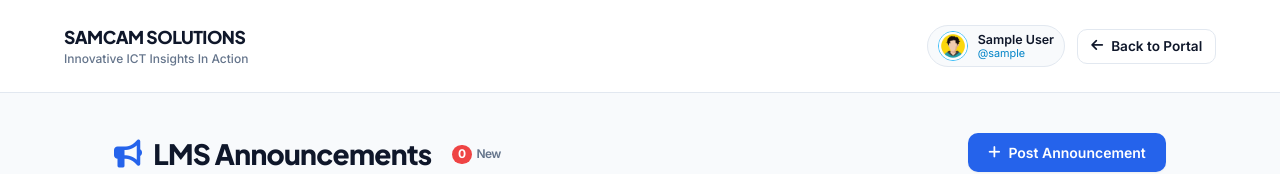
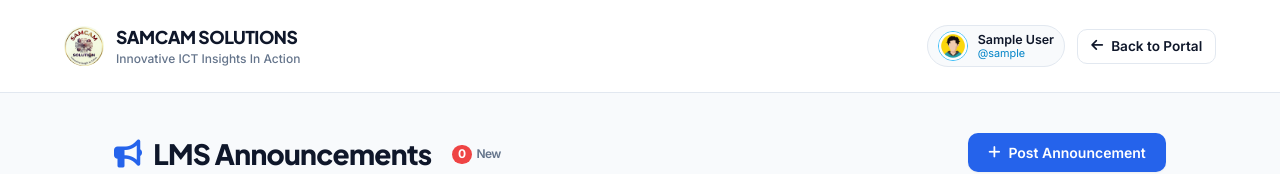
Before and after one commit to samcam19-tech/samcam-solutions-ict-hub, a plain HTML site: page announcements/index.html in a window 1280 px wide. Shown: the top 174 px of the page. Drawn offline with Linux system fonts and the light colour scheme; no server answers; sample sign-in values are in the browser's storage; files whose address does not match are found by name.

Commit message:
Update index.html

```diff
--- a/announcements/index.html
+++ b/announcements/index.html
@@ -69,7 +69,7 @@
   <nav class="navbar" role="navigation" aria-label="Main Navigation">
     <div class="nav-container">
       <div class="brand" style="display: flex; align-items: center; gap: 0.75rem;">
-        <img src="images/logo.png" alt="Samcam Solutions Logo" class="dynamic-system-logo" style="height: 40px; width: 40px; border-radius: 50%; object-fit: cover;" onerror="this.style.display='none'">
+        <img src="../images/logo.png" alt="Samcam Solutions Logo" class="dynamic-system-logo" style="height: 40px; width: 40px; border-radius: 50%; object-fit: cover;">
         <div class="brand-text" style="display: flex; flex-direction: column;">
           <span class="dynamic-system-name" style="font-family: 'Plus Jakarta Sans', sans-serif; font-weight: 800; font-size: 1.1rem; color: var(--text-color, #0f172a); letter-spacing: -0.5px;">SAMCAM SOLUTIONS</span>
           <span class="dynamic-system-slogan" style="font-size: 0.75rem; color: #64748b; font-weight: 500;">Innovative ICT Insights In Action</span>
```
